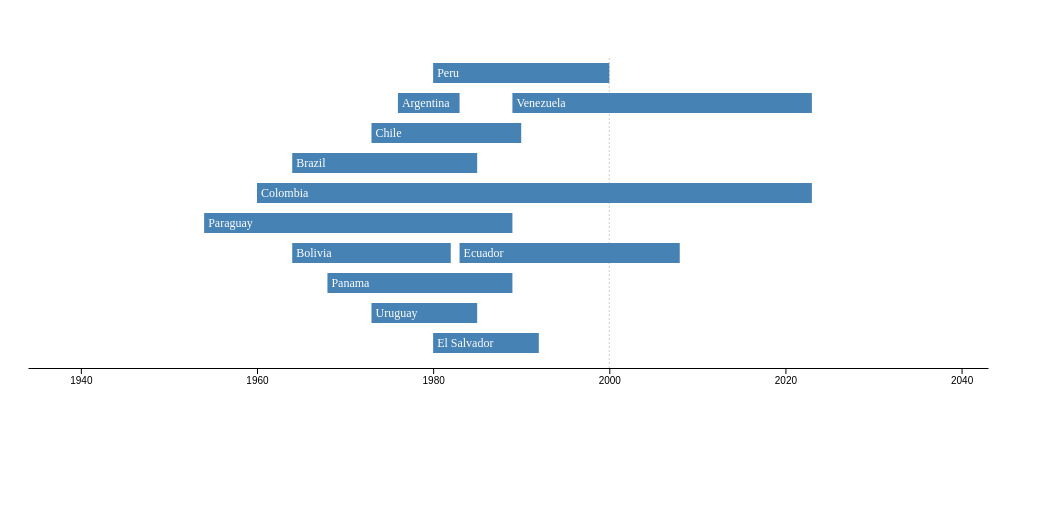
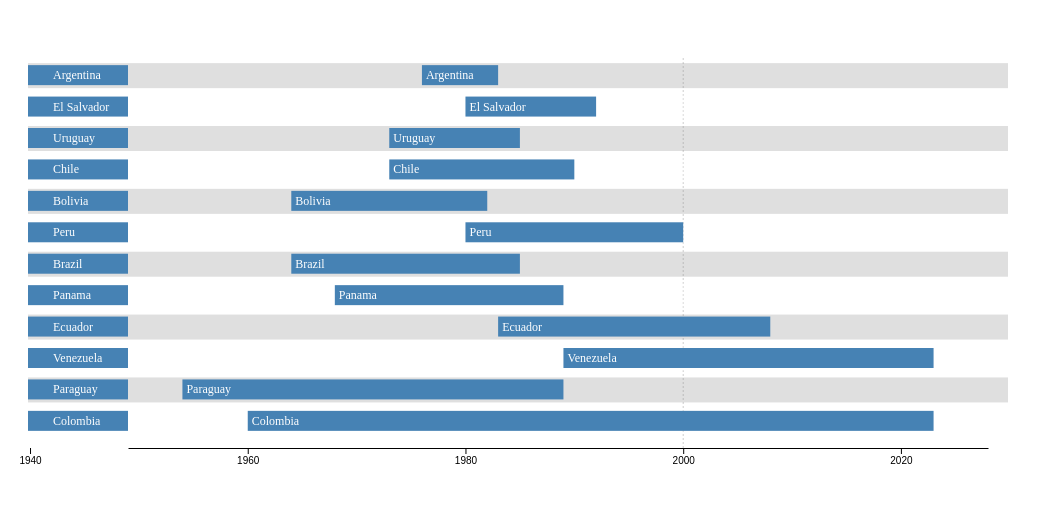
Before and after one commit to Polychloras/Polychloras.github.io, a plain HTML site: page Testing.html in a window 1280 px wide. Shown: the whole page, without its empty margins (0-1050 px from the left). Drawn offline with Linux system fonts and the light colour scheme.

Commit message:
added index and shading, modified timeline

```diff
--- a/Testing.html
+++ b/Testing.html
@@ -23,16 +23,16 @@
                 // Chart dimensions and configuration
                 const margin = ({ top: 10, right: 20, bottom: 50, left: 20 }); // Increase bottom margin
                 const width = 1000;
-
+                const index_wdth = 100;
                 // Bar height
                 const barHeight = 20;
-                    var direction = "center"
+                    var direction = "bottom"
                 // Calculate max of the End year and min of the Start year
-                const maxYear = Math.max(...data.map(d => d.End)) + 20;
-                const minYear = Math.min(...data.map(d => d.Start)) - 20;
+                const maxYear = Math.max(...data.map(d => d.End)) + 5;
+                const minYear = Math.min(...data.map(d => d.Start)) - 5;
 
                 // Compute the y position for each bar
-                const yPos = computeBarYPosition(data, direction);
+                const yPos = computeBarY(data, direction);
 
                 // Calculate the maximum yPos value and the height of the chart
                 const yPosMax = Math.max(...yPos);
@@ -41,8 +41,12 @@
                 const height = chartHeight + margin.top + margin.bottom;
 
                 // Create X and Y scales
-                const xScale = d3.scaleLinear().domain([minYear, maxYear]).range([margin.left, width - margin.right]);
-                const yScale = d3.scalePoint().domain(d3.range(yPosMin, yPosMax + 1)).range([height - margin.bottom, margin.top]).padding(1.5);
+                const xScale = d3.scaleLinear()
+                        .domain([minYear, maxYear])
+                        .range([margin.left + index_wdth, width - margin.right]);
+                const yScale = d3.scalePoint()
+                        .domain(d3.range(yPosMin, yPosMax + 1))
+                        .range([height - margin.bottom, margin.top]).padding(1.5);
 
                 // Create the chart
                 const svg = d3.select(document.createElementNS("http://www.w3.org/2000/svg", "svg"))
@@ -74,11 +78,26 @@
                     .tickFormat(d3.format(".0f")) // Add this line to change the tick format
                     .tickSizeOuter(0));
 
+
+
+                // shade in boxes for easy identification
+                const shadebox = svg.append("g")
+                    .selectAll("g")
+                    .data(data)
+                    .join("g");
+
+               // Create indexs
+               const descrp = svg.append("g")
+                    .selectAll("g")
+                    .data(data)
+                    .join("g");
+
                 // Create bars and labels
                 const bars = svg.append("g")
                     .selectAll("g")
                     .data(data)
                     .join("g");
+
 
                 // Create bars
                 bars.append("rect")
@@ -93,6 +112,33 @@
                     .text(d => d.Country)
                     .attr("x", d => xScale(d.Start) + 4)
                     .attr("y", (d, i) => yScale(yPos[i]) + barHeight / 2)
+                    .attr("alignment-baseline", "central")
+                    .attr("font-size", 12)
+                    .attr("fill", "white")
+                    .attr("white-space", "nowrap")
+                    // .attr("overflow", "hidden")
+                    .attr("text-overflow", "ellipsis");
+
+                shadebox.append("rect")
+                    .attr("x", margin.left)
+                    .attr("y", (d, i) => yScale(yPos[i]) - 2)
+                    .attr("width", width)
+                    .attr("opacity", 0.25)
+                    .attr("height", barHeight + 5)
+                    .attr("fill", function (d, i){ if((yPos[i]) % 2 == 0){return "grey"} else {return"White"}});
+
+                descrp.append("rect")
+                    .attr("x", margin.left)
+                    .attr("y", (d, i) => yScale(yPos[i]))
+                    .attr("width", index_wdth)
+                    .attr("height", barHeight)
+                    .attr("fill", "steelblue");
+
+                // Create labels displaying only Country
+                descrp.append("text")
+                    .text(d => d.Country)
+                    .attr("x",margin.left + index_wdth/4)
+                    .attr("y", (d, i) => yScale(yPos[i]) + barHeight/2)
                     .attr("alignment-baseline", "central")
                     .attr("font-size", 12)
                     .attr("fill", "white")
@@ -137,6 +183,7 @@
                     .attr("text-anchor", "middle")
                     .attr("fill", "red"); // Display End date in red
 
+
                     // Scroll label if necessary
                     const label = bar.select("text");
                     const labelWidth = label.node().getComputedTextLength();
@@ -175,18 +222,14 @@
                 container.append(svg.node());
                 }
 
-                function computeBarYPosition(data, direction = "center") {
-                function xOverlaps(a, b) {
-                    return a.Start < b.End + 1 && a.End + 1 > b.Start;
-                }
-
+            function computeBarY(data, direction = "center") {
                 const yPos = [];
                 const lastBars = {};
 
                 let minRow = 0;
                 let maxRow = 0;
 
-                data.sort((a, b) => a.Start - b.Start);
+                data.sort((a, b) => (a.End - a.Start) - (b.End - b.Start));
 
                 data.forEach((d, i) => {
                     if (i === 0) {
@@ -198,12 +241,7 @@
                     let optimalRow;
                     let minEndYear = Infinity;
 
-                    for (const row of Object.keys(lastBars).map(Number)) {
-                    if (!xOverlaps(lastBars[row], d) && lastBars[row]?.End < minEndYear) {
-                        optimalRow = row;
-                        minEndYear = lastBars[row]?.End;
-                    }
-                    }
+                    for (const row of Object.keys(lastBars).map(Number))
 
                     if (optimalRow === undefined) {
                     if (direction === "top") {
@@ -212,7 +250,6 @@
                         optimalRow = minRow - 1;
                     } else {
                         optimalRow = Math.abs(minRow - 1) < maxRow + 1 ? minRow - 1 : maxRow + 1;
-                    }
                     }
 
                     yPos[i] = optimalRow;
@@ -224,6 +261,9 @@
                     if (optimalRow > maxRow) {
                     maxRow = optimalRow;
                     }
+
+                    }
+
                 });
 
                 return yPos;
```
